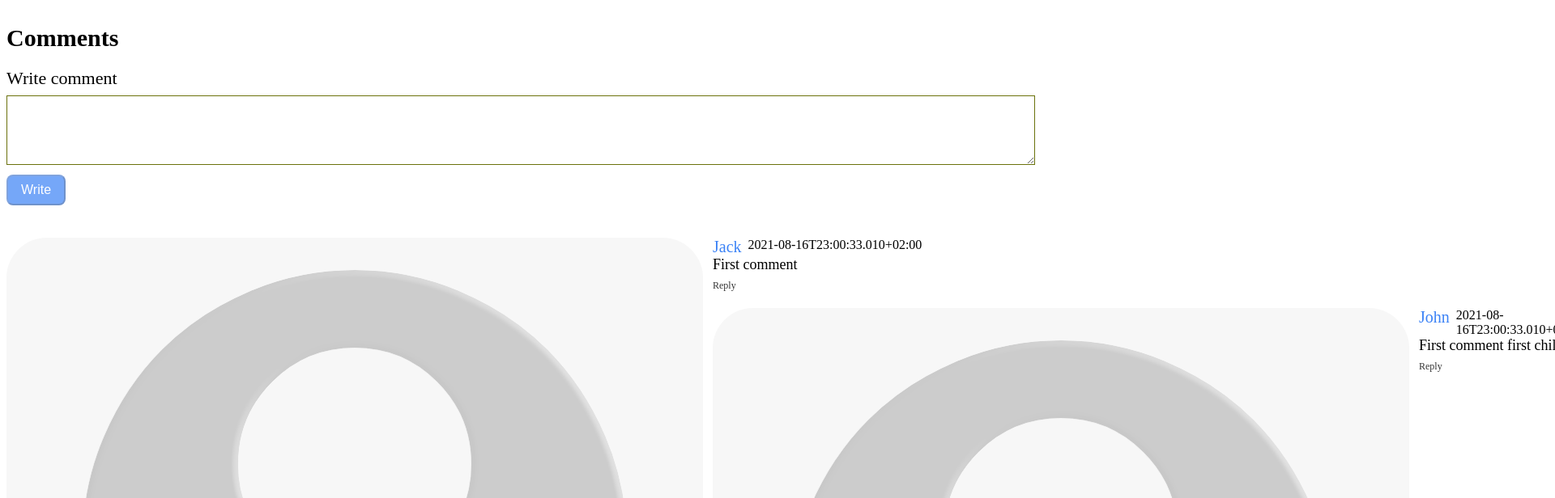
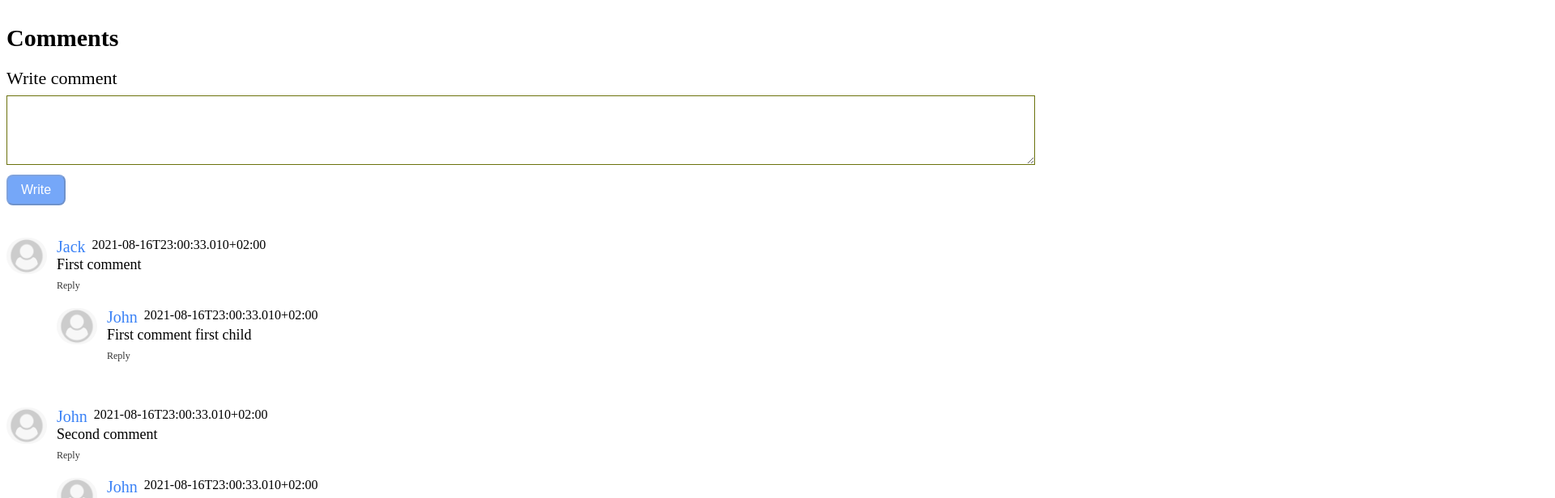
Before and after one commit to Leon-Masakuna/comment-system, a React (Create React App) app: page / in a window 1280 px wide. Shown: the top 616 px of the page at 81% size, 1920 px wide, since content can reach past the window. Built offline with nearby package versions, Linux system fonts and the light colour scheme.

Commit message:
feat : styles

```diff
--- a/src/index.css
+++ b/src/index.css
@@ -95,3 +95,9 @@
 .replies {
   margin-top: 20px;
 }
+
+.profile {
+  height: 45px;
+  width: 50px;
+  border-radius: 50%;
+}
```
